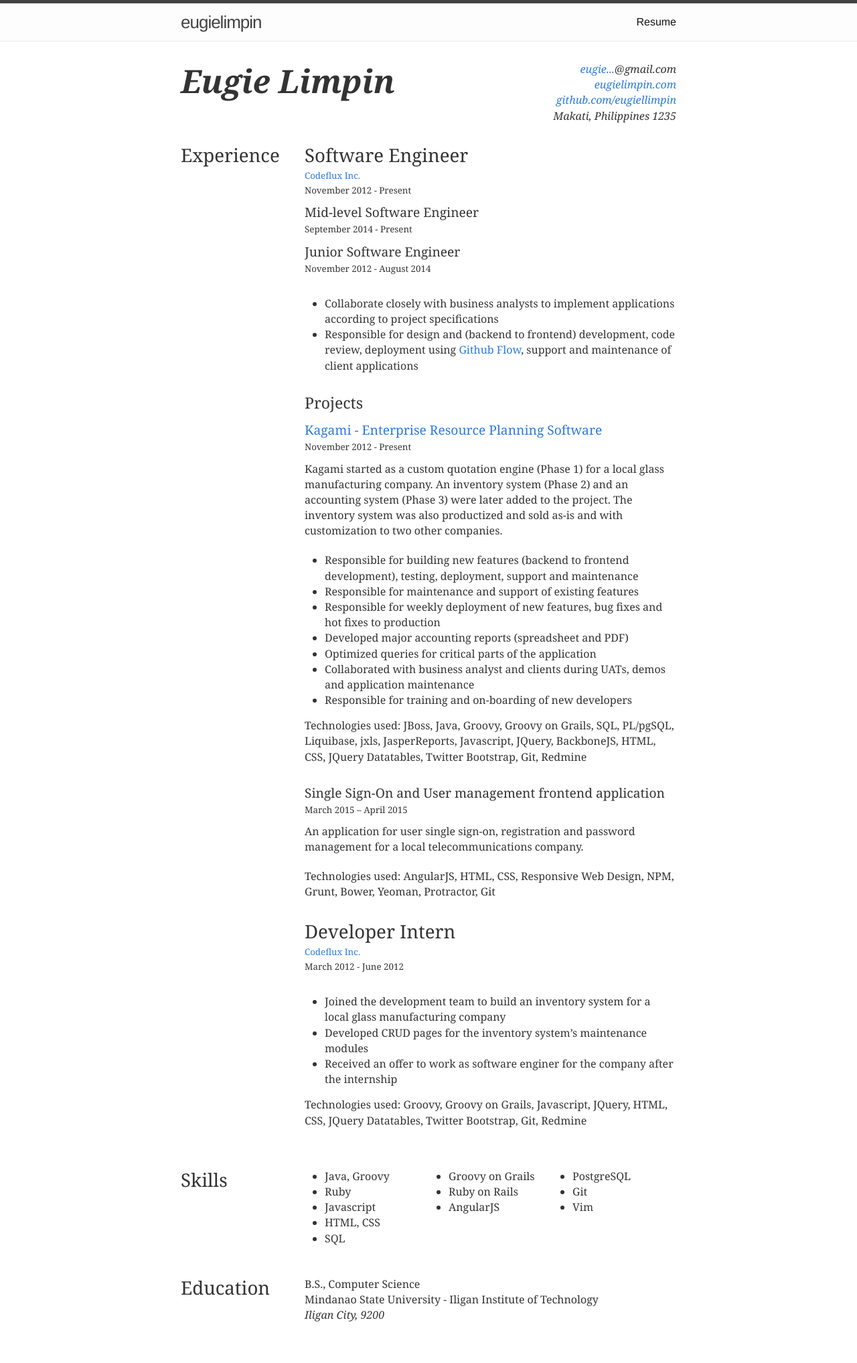
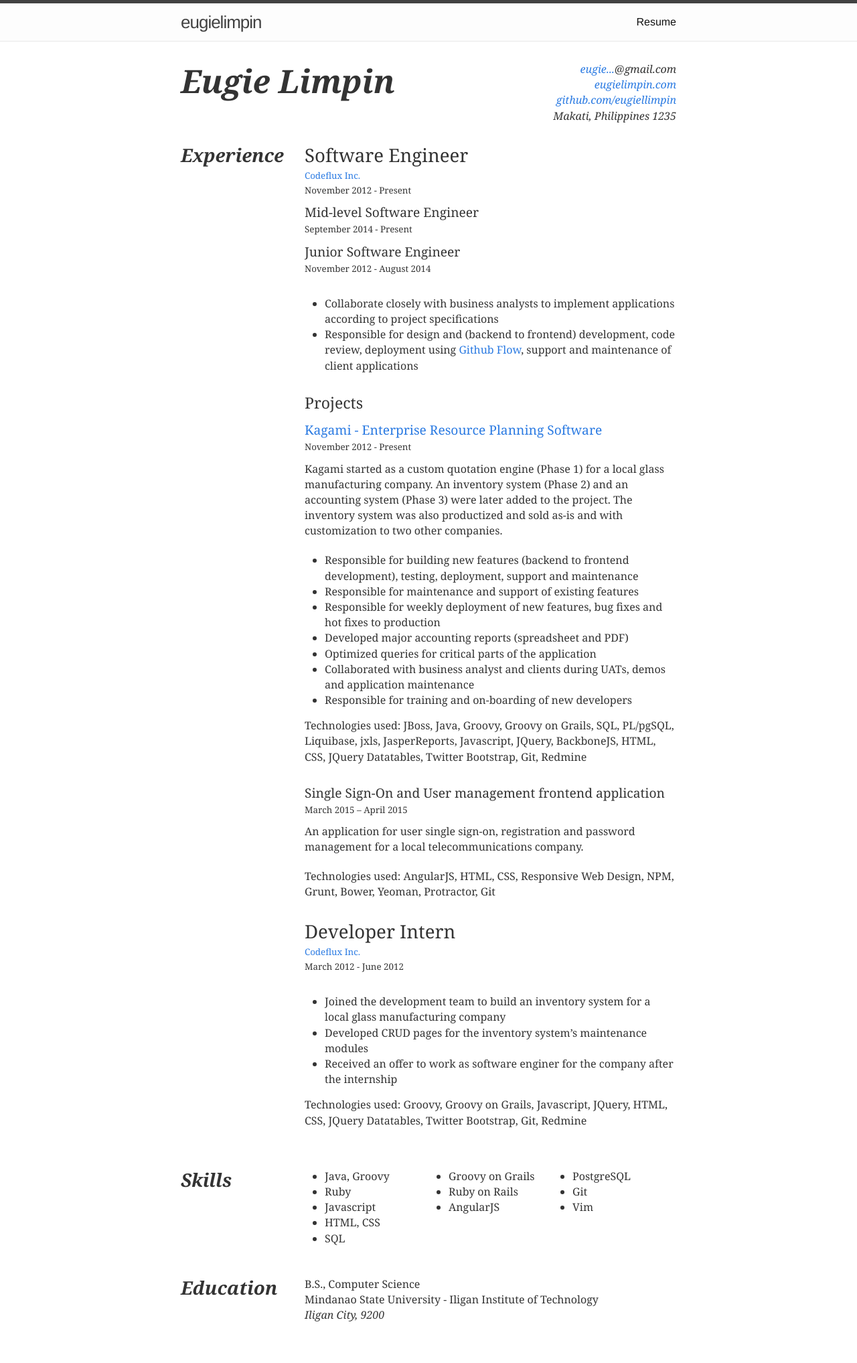
Before and after one commit to eugiellimpin/eugiellimpin.github.io, a Jekyll site: the page built from resume.html, in a window 1280 px wide. Shown: the whole page at 67% size. Built offline with Jekyll 4.4.1, drawn with Linux system fonts in a browser that asks for light colours.

Commit message:
Emphasize resume section titles
Signed-off-by: Eugie Limpin <eugiellimpin@gmail.com>

```diff
--- a/css/resume.scss
+++ b/css/resume.scss
@@ -79,6 +79,8 @@
   }
 
   .section-title {
+    font-style: italic;
+    font-weight: bold;
     flex: 1;
   }
 
```
